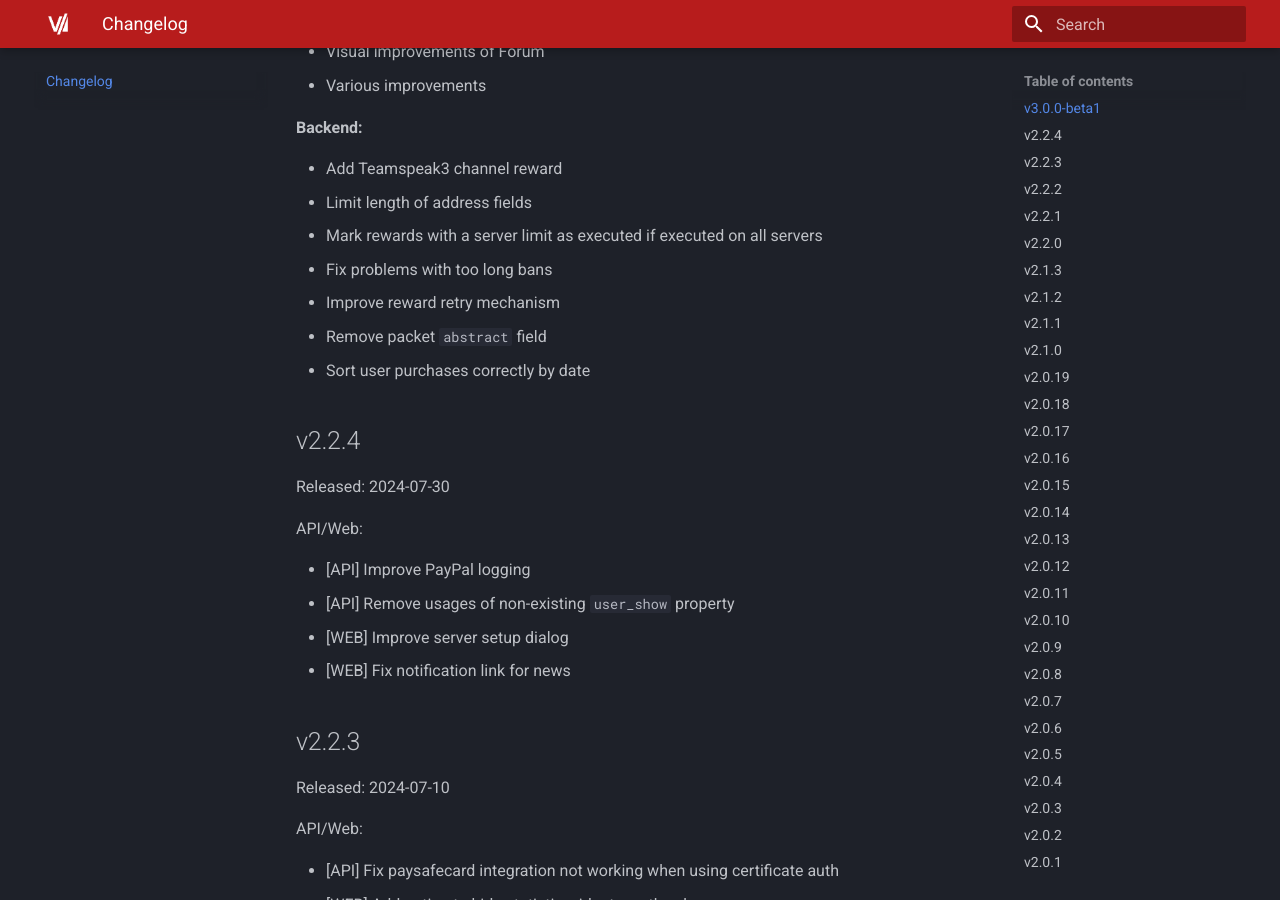
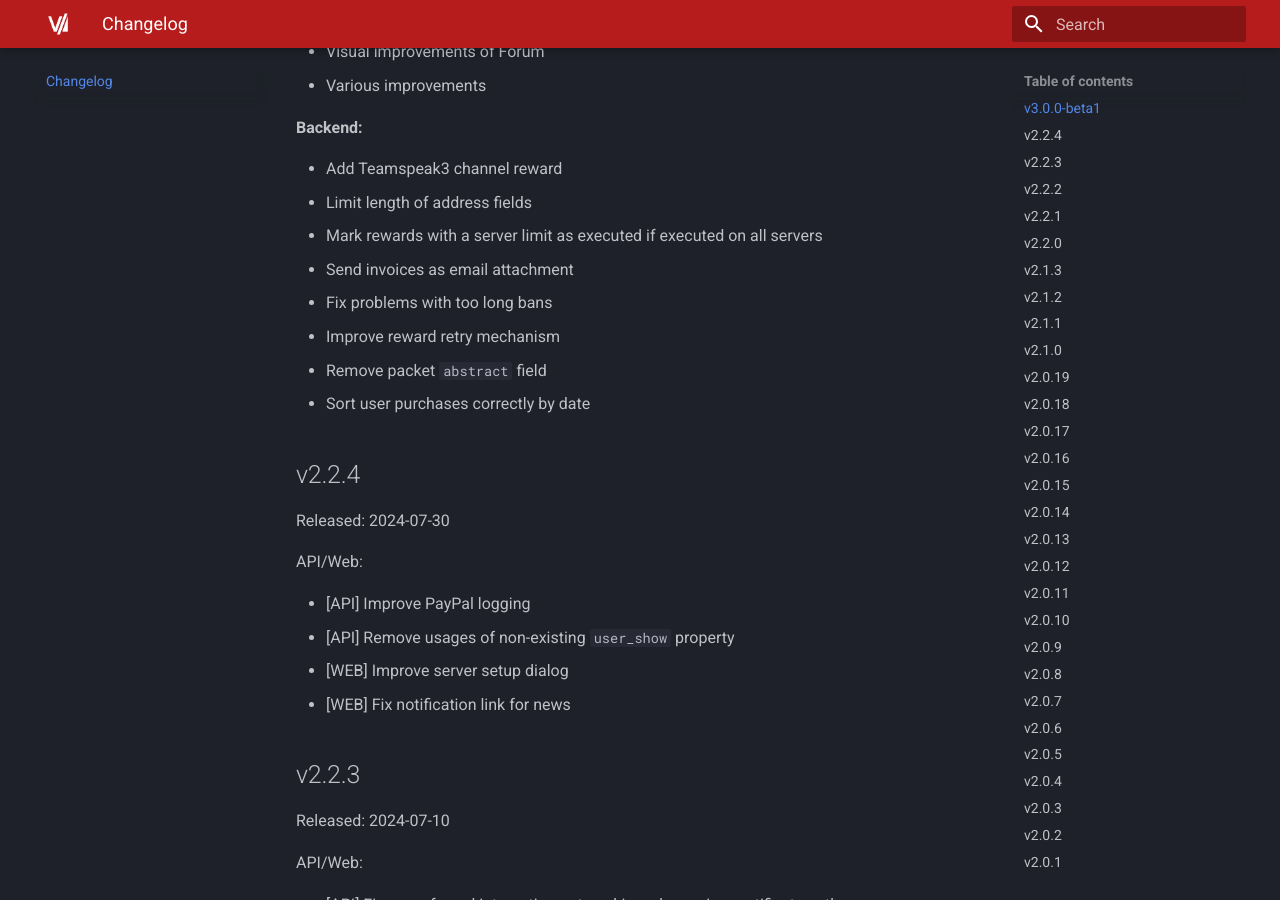
Before and after one commit to nyx-project/vyhub-documentation, an MkDocs documentation site: the page built from docs/changelog.md, in a window 1280 px wide and 900 px high, scrolled down 692 px. Built offline with MkDocs 1.6.1 and Material for MkDocs 9.7.7, drawn with Linux system fonts in a browser that asks for light colours; the version menu is left out.

Commit message:
Update changelog

```diff
--- a/docs/changelog.md
+++ b/docs/changelog.md
@@ -25,6 +25,7 @@ Released: 2025-01-14
 - Add Teamspeak3 channel reward
 - Limit length of address fields
 - Mark rewards with a server limit as executed if executed on all servers
+- Send invoices as email attachment
 - Fix problems with too long bans
 - Improve reward retry mechanism
 - Remove packet `abstract` field
```
